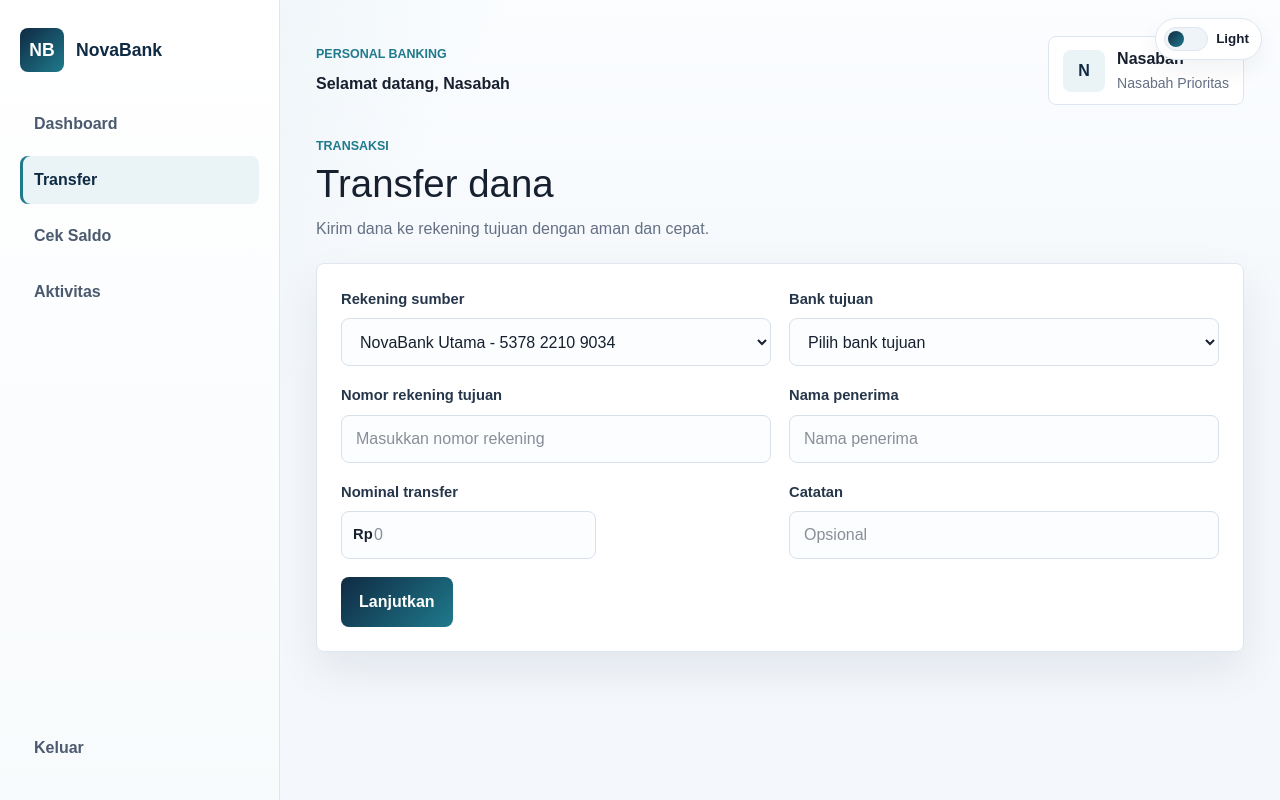
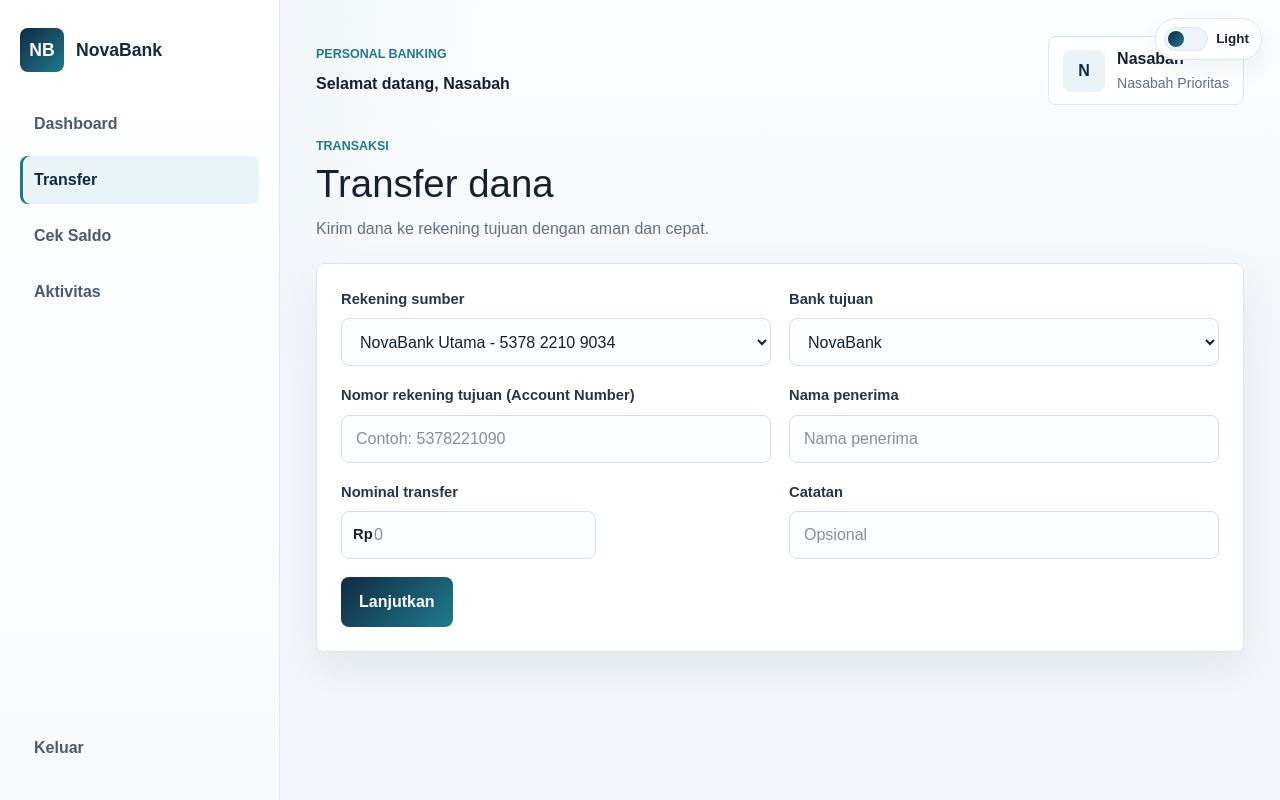
Before and after one commit to YahyaShark/project-multimedia, a Next.js app in the folder banking/: page /transfer in a window 1280 px wide. Built offline with nearby package versions, Linux system fonts and the light colour scheme.

Commit message:
delete snother bank tf

```diff
--- a/banking/pages/api/transfer.ts
+++ b/banking/pages/api/transfer.ts
@@ -185,6 +185,12 @@ export default async function handler(
     });
   }
 
+  if (destinationBank !== "NovaBank") {
+    return response.status(400).json({
+      error: "Transfer hanya tersedia untuk rekening NovaBank.",
+    });
+  }
+
   if (nominal < 10000 || nominal > 1000000000) {
     return response.status(400).json({
       error: "Nominal transfer harus antara Rp 10.000 - Rp 1.000.000.000",
@@ -205,12 +211,23 @@ export default async function handler(
       });
     }
 
+    if (destinationAccount === senderProfile.account_number) {
+      return response.status(400).json({
+        error: "Tidak dapat transfer ke rekening sendiri.",
+      });
+    }
+
     // Cek apakah tujuan adalah pengguna NovaBank (destinationAccount adalah account_number)
     const recipientProfile = await getProfileByAccountNumber(destinationAccount);
 
     const newSenderBalance = senderProfile.balance - nominal;
 
-    if (recipientProfile && recipientProfile.id) {
+    if (!recipientProfile || !recipientProfile.id) {
+      return response.status(404).json({
+        error: "Rekening NovaBank tujuan tidak ditemukan.",
+      });
+    }
+
     // Transfer antar pengguna NovaBank
     const newRecipientBalance = (recipientProfile.balance || 0) + nominal;
 
@@ -247,28 +264,6 @@ export default async function handler(
       newBalance: newSenderBalance,
       success: true,
     });
-    } else {
-      // Transfer ke bank eksternal (simulasi)
-      await updateProfileBalance(senderProfile.id, newSenderBalance);
-
-      // Insert transaksi untuk pengirim
-      await insertTransaction(
-        senderProfile.id,
-        "transfer",
-        `Transfer ke ${destinationBank}`,
-        -nominal,
-        destinationBank,
-        destinationAccount,
-        destinationName,
-        notes,
-      );
-
-      return response.status(201).json({
-        message: "Transfer ke bank eksternal berhasil diproses.",
-        newBalance: newSenderBalance,
-        success: true,
-      });
-    }
   } catch (error) {
     const errorMessage = error instanceof Error ? error.message : "Transfer gagal.";
     console.error("[Transfer API Error]", errorMessage, error);
--- a/banking/screens/transfer.tsx
+++ b/banking/screens/transfer.tsx
@@ -33,7 +33,7 @@ export default function TransferPage() {
   });
 
   const [sourceAccount, setSourceAccount] = useState("primary");
-  const [destinationBank, setDestinationBank] = useState("");
+  const [destinationBank, setDestinationBank] = useState("NovaBank");
   const [destinationAccount, setDestinationAccount] = useState("");
   const [destinationName, setDestinationName] = useState("");
   const [nominal, setNominal] = useState("");
@@ -54,8 +54,8 @@ export default function TransferPage() {
     setError("");
 
     // Validasi
-    if (!destinationBank) {
-      setError("Pilih bank tujuan terlebih dahulu");
+    if (destinationBank !== "NovaBank") {
+      setError("Transfer hanya tersedia untuk rekening NovaBank");
       return;
     }
     if (!destinationAccount || destinationAccount.length < 8) {
@@ -181,7 +181,7 @@ export default function TransferPage() {
       // Reset form
       setTimeout(() => {
         setSourceAccount("primary");
-        setDestinationBank("");
+        setDestinationBank("NovaBank");
         setDestinationAccount("");
         setDestinationName("");
         setNominal("");
@@ -238,20 +238,15 @@ export default function TransferPage() {
             </label>
             <label>
               <span>Bank tujuan</span>
-              <select value={destinationBank} onChange={(e) => setDestinationBank(e.target.value)}>
-                <option value="">Pilih bank tujuan</option>
+              <select value={destinationBank} onChange={(e) => setDestinationBank(e.target.value)} disabled>
                 <option value="NovaBank">NovaBank</option>
-                <option value="Bank Mandiri">Bank Mandiri</option>
-                <option value="BCA">BCA</option>
-                <option value="BRI">BRI</option>
-                <option value="BNI">BNI</option>
               </select>
             </label>
             <label>
-              <span>Nomor rekening tujuan {destinationBank === "NovaBank" && "(Account Number)"}</span>
+              <span>Nomor rekening tujuan (Account Number)</span>
               <input
                 type="text"
-                placeholder={destinationBank === "NovaBank" ? "Contoh: 5378221090" : "Masukkan nomor rekening"}
+                placeholder="Contoh: 5378221090"
                 value={destinationAccount}
                 onChange={(e) =>
                   setDestinationAccount(e.target.value.replace(/\D/g, "").slice(0, 16))
```
Lines whose indentation alone changed are shown as unchanged.
